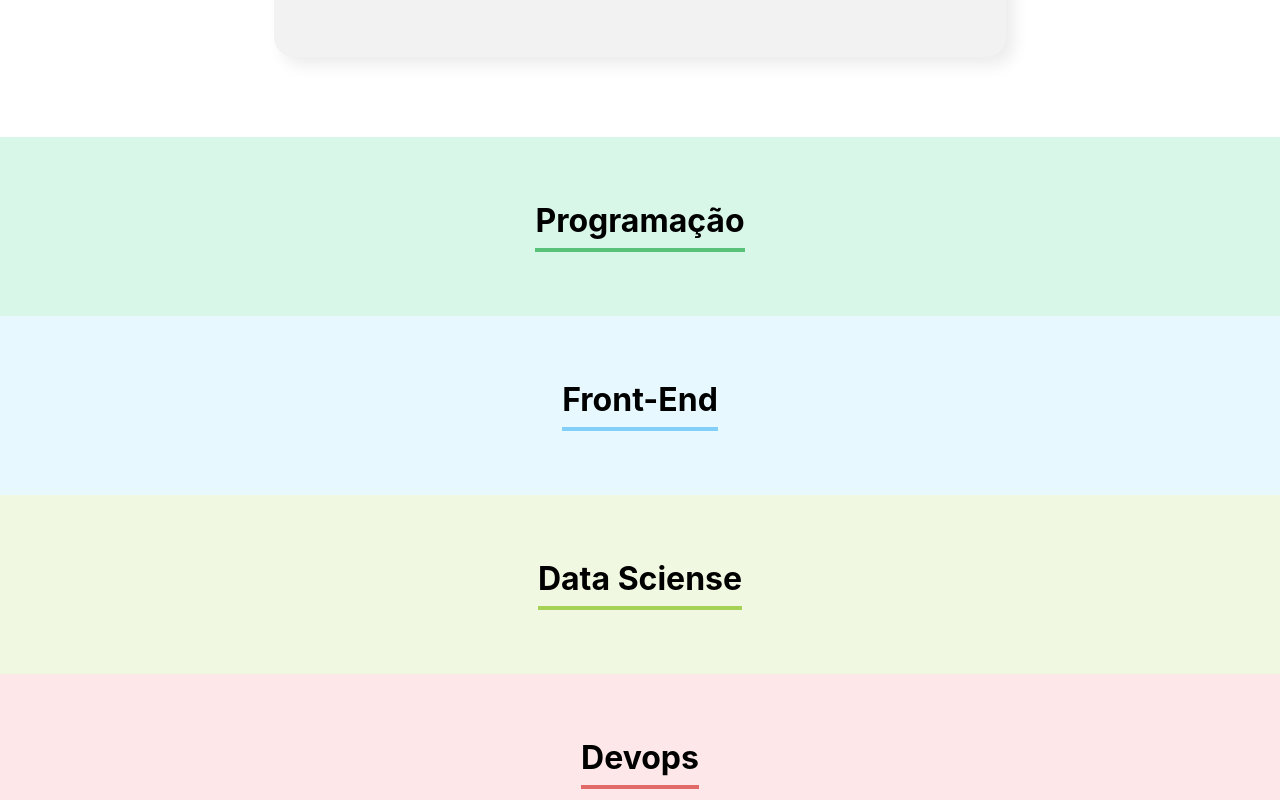
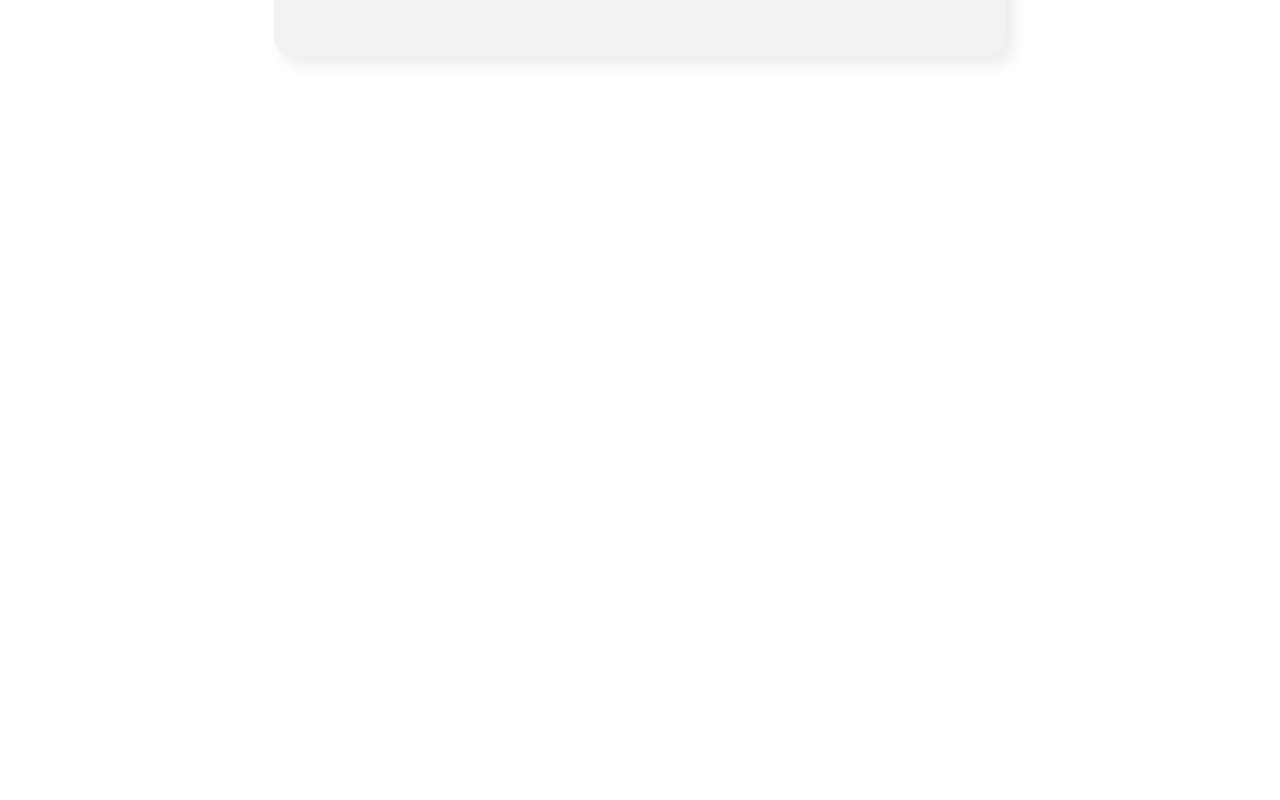
Before and after one commit to Jamile15/organo-aula-js, a React (Create React App) app: page / in a window 1280 px wide. Shown: the part 1340-2140 px from the top of the page. After the commit the page ends 1477 px from the top, so only its background shows below. Built offline with nearby package versions, Linux system fonts and the light colour scheme.

Commit message:
linpando campo imput

```diff
--- a/src/App.js
+++ b/src/App.js
@@ -61,7 +61,7 @@ function App() {
         nome={time.nome}
         corPrimaria={time.corPrimaria}
         corSecundaria={time.corSecundaria}
-        colaboradores={colaboradores}
+        colaboradores={colaboradores.filter(colaborador => colaborador.time === time.nome)}
       />)}
 
 
--- a/src/componentes/Formulario/index.js
+++ b/src/componentes/Formulario/index.js
@@ -22,6 +22,10 @@ const Formulario = (props) => {
             imagem,
             time
         })
+        setNome('')
+        setcargo('')
+        setImagem('')
+        setTime('')
     }
 
     return (
--- a/src/componentes/Time/Time.css
+++ b/src/componentes/Time/Time.css
@@ -9,3 +9,10 @@
     display: inline-block;
     padding-bottom: 8px;
 }
+
+.time .colaboradores {
+    display: flex;
+    justify-content:space-between ;
+    margin-top: 32px;
+    flex-wrap: wrap;
+}
--- a/src/componentes/Time/index.js
+++ b/src/componentes/Time/index.js
@@ -4,12 +4,14 @@ import './Time.css'
 const Time = (props) => {
     const css = { backgroundColor: props.corSecundaria }
     return (
-        <section className='time' style={css}>
-            <h3 style={{ borderColor: props.corPrimaria }}>{props.nome}</h3>
-           {props.colaboradores.map(colaborador => <Colaborador nome={colaborador.nome} cargo={colaborador.cargo} imagem={colaborador.imagem}/>)}
+        (props.colaboradores.length > 0) ? <section className='time' style={css}>
+        <h3 style={{ borderColor: props.corPrimaria }}>{props.nome}</h3>
+        <div className='colaboradores'>
+        {props.colaboradores.map(colaborador => <Colaborador nome={colaborador.nome} cargo={colaborador.cargo} imagem={colaborador.imagem}/>)}
 
-
-        </section>
+        </div>
+    </section>
+    : ''
     )
 }
 export default Time;
```
